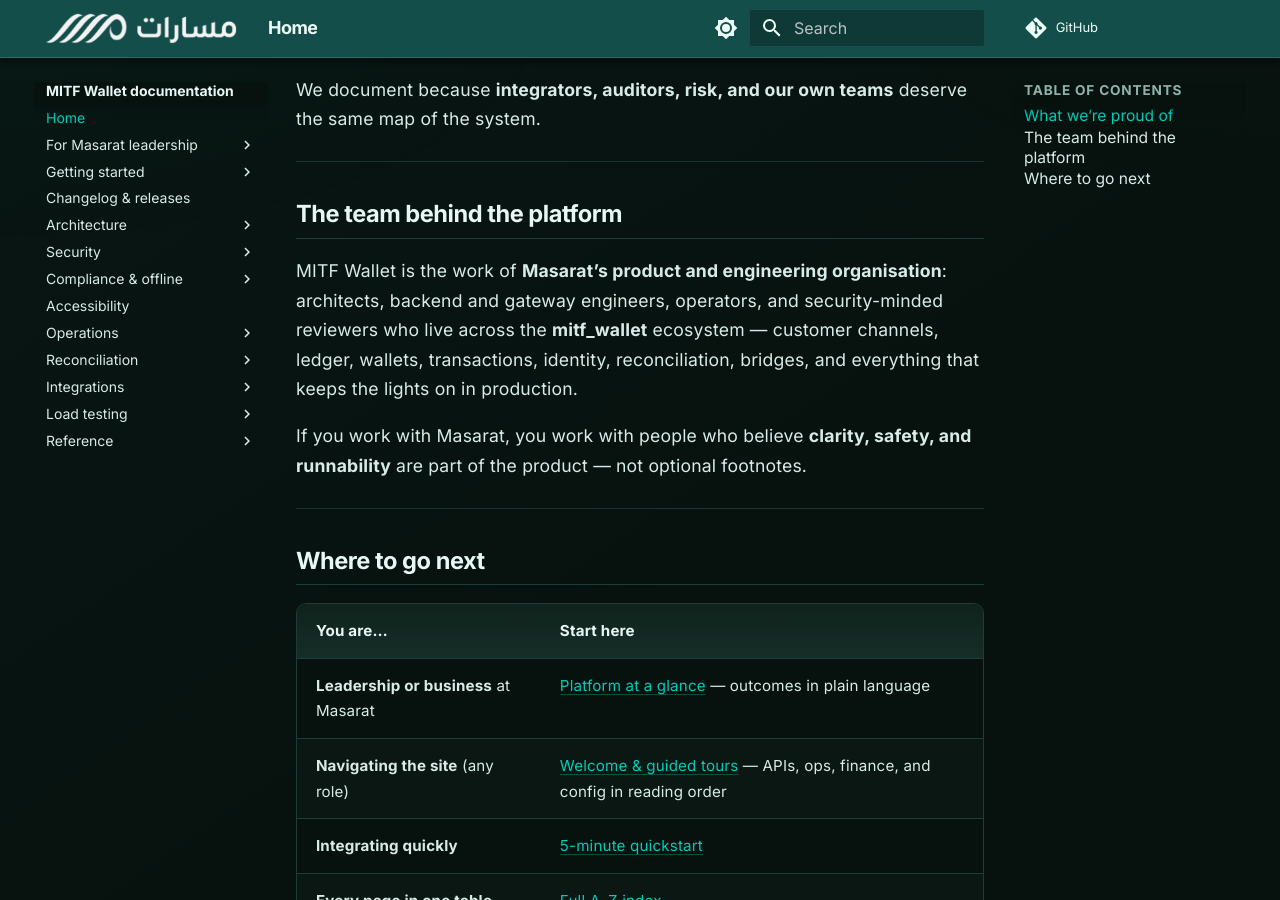
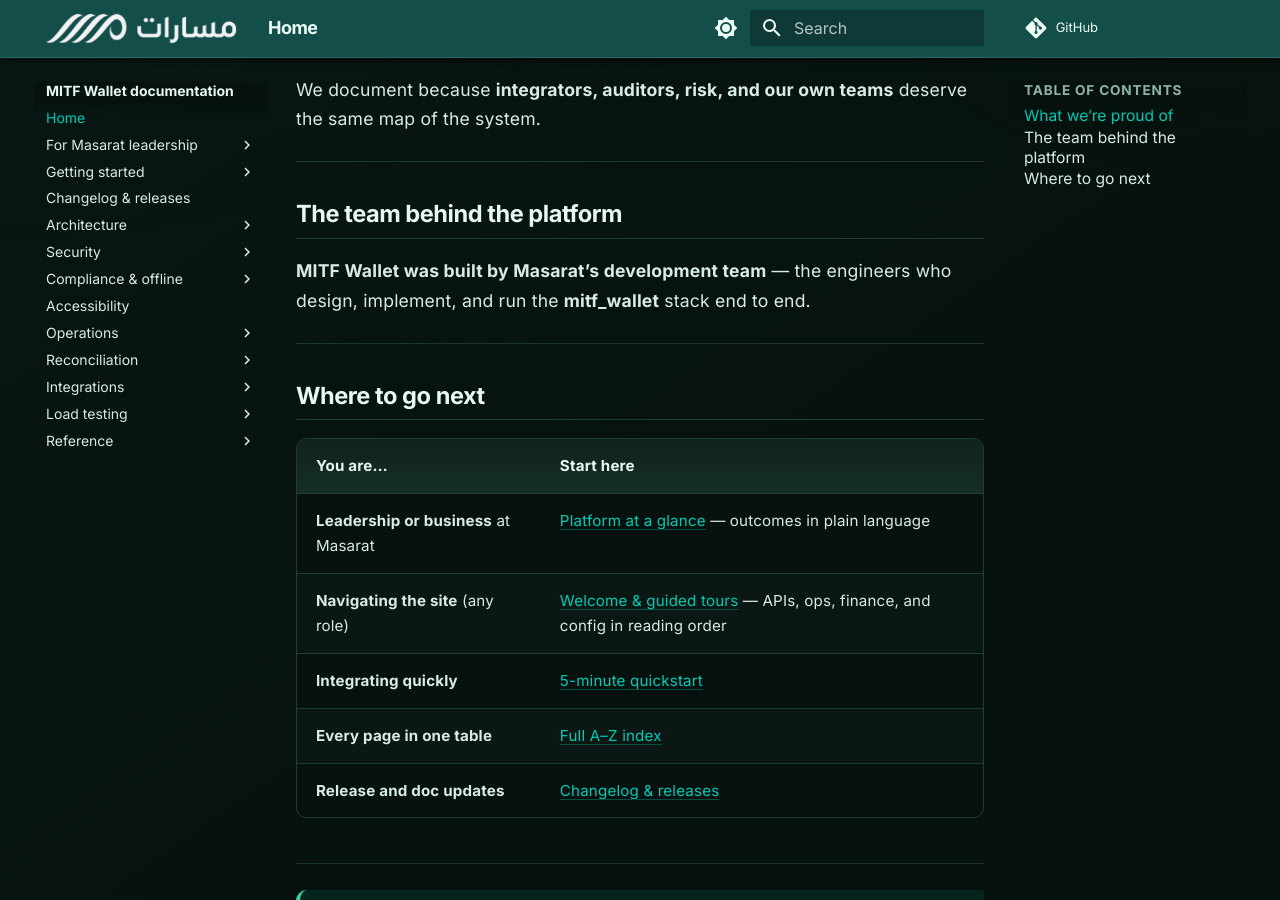
Before and after one commit to anstwechy/mitf_wallet_public_docs, an MkDocs documentation site: the page built from docs/README.md, in a window 1280 px wide and 900 px high, scrolled down 811 px. Built offline with MkDocs 1.6.1 and Material for MkDocs 9.7.7, drawn with Linux system fonts in a browser that asks for light colours; comment, search, counter and statistics services are not loaded.

Commit message:
docs: shorten home team section to dev-built only

```diff
--- a/docs/README.md
+++ b/docs/README.md
@@ -18,9 +18,7 @@ We document because **integrators, auditors, risk, and our own teams** deserve t
 
 ## The team behind the platform
 
-MITF Wallet is the work of **Masarat’s product and engineering organisation**: architects, backend and gateway engineers, operators, and security-minded reviewers who live across the **mitf_wallet** ecosystem — customer channels, ledger, wallets, transactions, identity, reconciliation, bridges, and everything that keeps the lights on in production.
-
-If you work with Masarat, you work with people who believe **clarity, safety, and runnability** are part of the product — not optional footnotes.
+**MITF Wallet was built by Masarat’s development team** — the engineers who design, implement, and run the **mitf_wallet** stack end to end.
 
 ---
 
```
